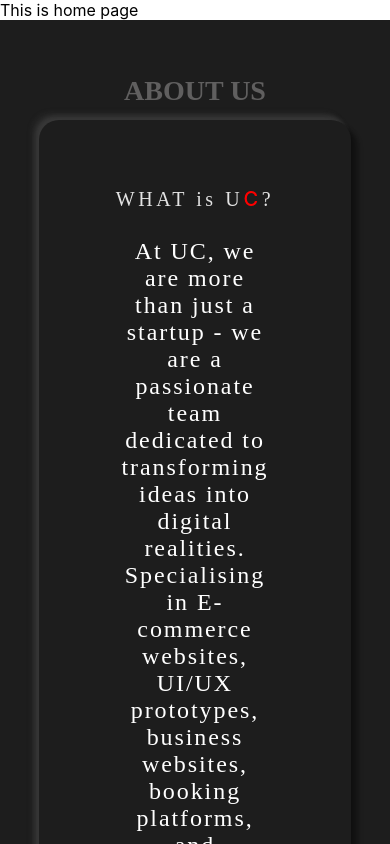
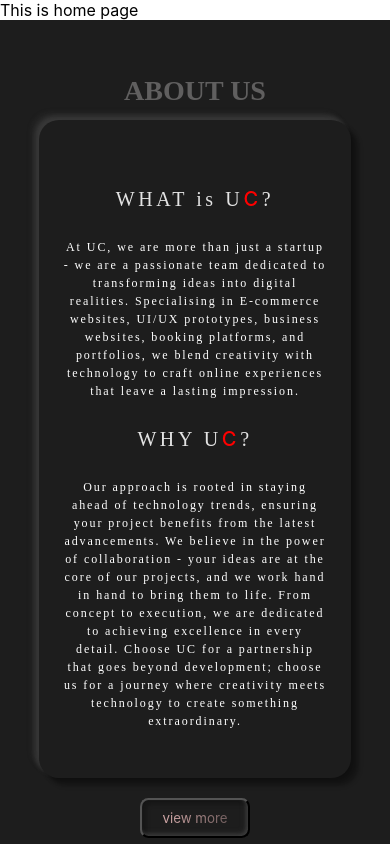
Before and after one commit to UC-Technologies/uc-website, a React (Vite) app: page / in a window 390 px wide. Shown: the top 844 px of the page. Built offline with nearby package versions, Linux system fonts and the light colour scheme.

Commit message:
making aboutus responsive

```diff
--- a/src/Pages/About/About.module.scss
+++ b/src/Pages/About/About.module.scss
@@ -209,3 +209,32 @@ span {
   line-height: 150%; /* 2.25rem */
   letter-spacing: 0.12rem;
 }
+
+@media (max-width: 700px) {
+  .contentSection {
+    flex-direction: column;
+  }
+
+  .whatIsUC,
+  .whyUC {
+    padding: 15px;
+  }
+
+  .viewLessButton {
+    width: 6.875rem;
+    height: 2.0625rem;
+    margin-bottom: 1rem;
+  }
+  .paragraph {
+    padding-right: 0rem;
+    padding-left: 0rem;
+    color: #fff;
+
+    text-align: center;
+    font-family: "Josefin Sans";
+    font-size: 0.75rem;
+    font-style: normal;
+    font-weight: 500;
+    line-height: 150%;
+  }
+}
```
